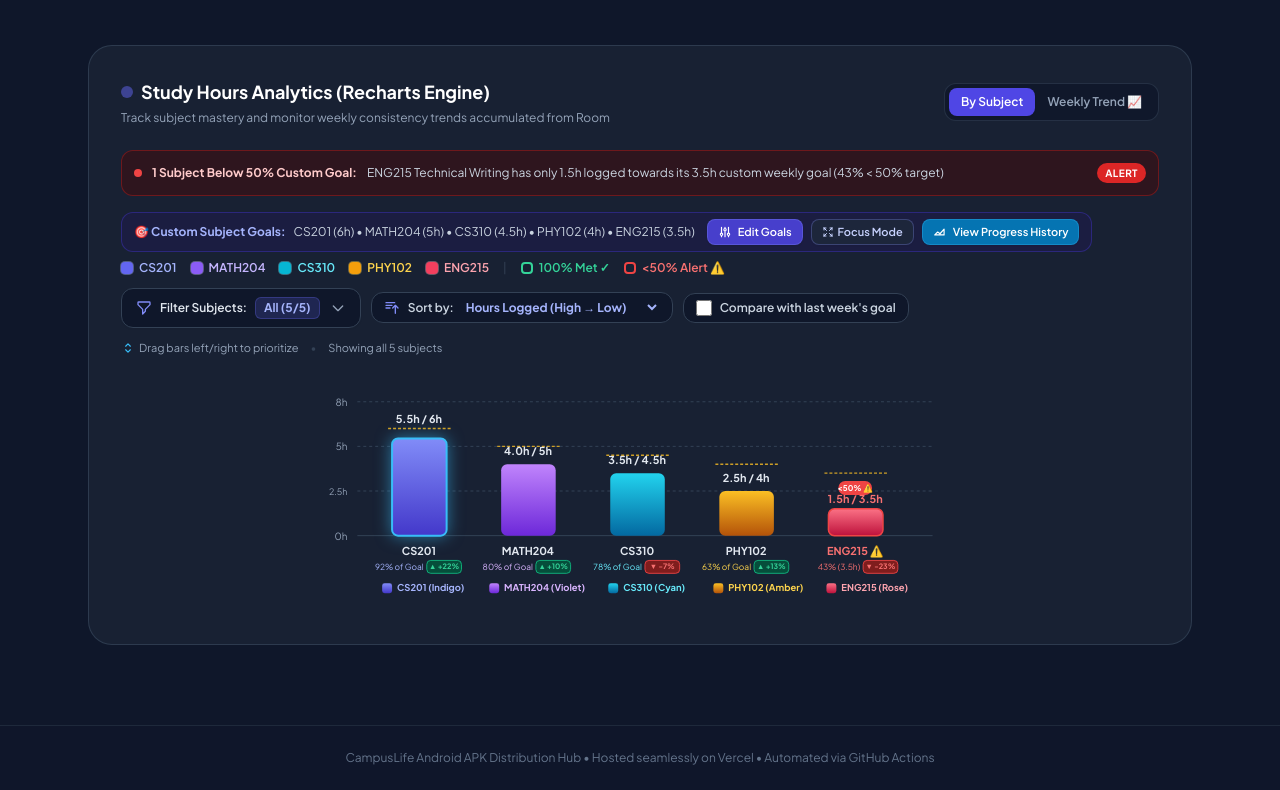
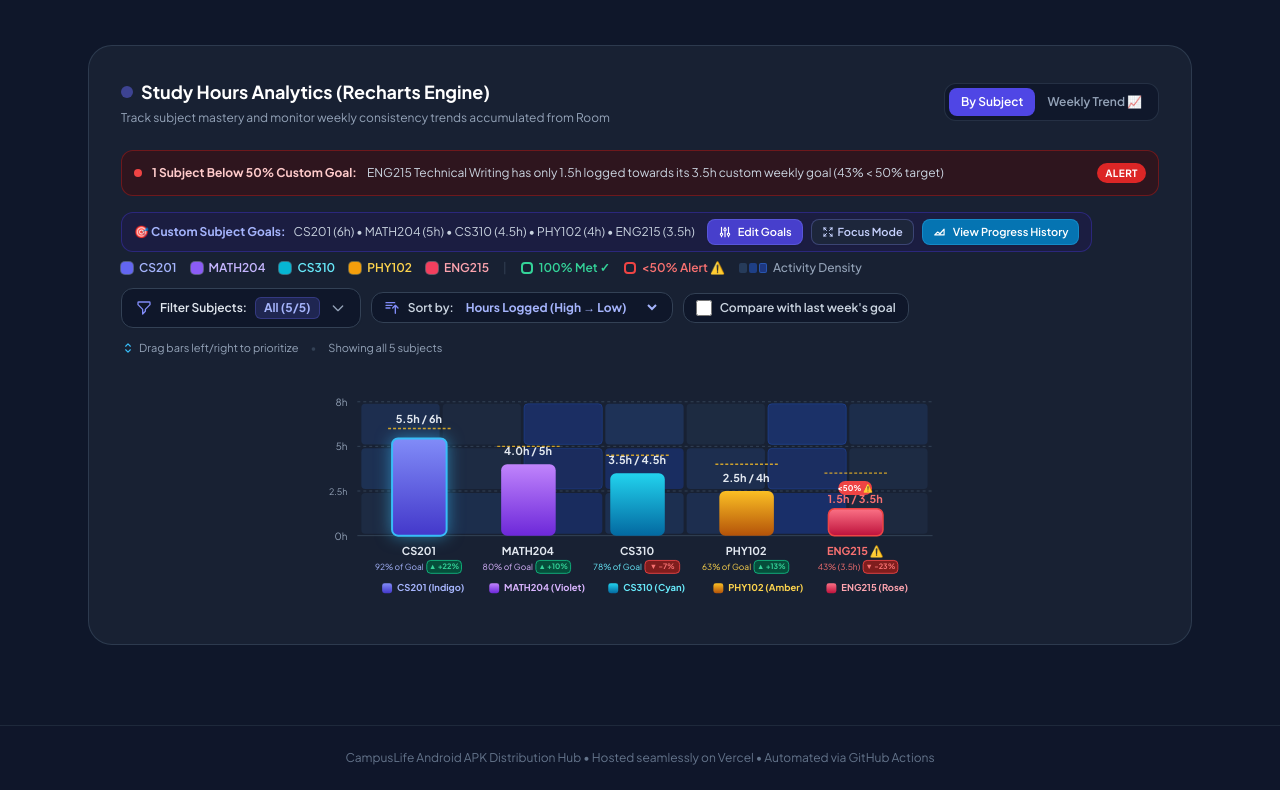
Before and after one commit to pranesh-fortumars/CampusLife-Test-AI, a plain HTML site: page public/index.html in a window 1280 px wide. Shown: the part 1068-1858 px from the top of the page. Drawn offline with nearby package versions, Linux system fonts and the light colour scheme.

Commit message:
feat: add activity density heatmap legend
Introduce a visual legend to the study activity dashboard to represent weekly study intensity, improving user understanding of the activity heatmap.

```diff
--- a/public/index.html
+++ b/public/index.html
@@ -437,6 +437,16 @@
                                 <span class="w-3 h-3 rounded bg-slate-400/30 border border-dashed border-slate-300 inline-block"></span>
                                 <span class="text-slate-300 font-semibold">Last Week</span>
                             </div>
+                            <div id="heatmapDensityLegend"
+                                 class="flex items-center space-x-1.5"
+                                 title="Background cells color-code Mon–Sun weekly study activity density (darker blue = peak study days/hours)">
+                                <span class="inline-flex items-center gap-0.5" aria-hidden="true">
+                                    <span class="w-2 h-2.5 rounded-sm bg-blue-400/20 inline-block"></span>
+                                    <span class="w-2 h-2.5 rounded-sm bg-blue-600/45 inline-block"></span>
+                                    <span class="w-2 h-2.5 rounded-sm bg-blue-900/90 border border-blue-500/40 inline-block"></span>
+                                </span>
+                                <span class="text-slate-400 font-medium">Activity Density</span>
+                            </div>
                         </div>
                     </div>
 
@@ -606,6 +616,44 @@
 
                     <div class="w-full overflow-x-auto">
                     <svg id="subjectChartSvg" viewBox="0 0 650 242" class="w-full h-60 min-w-[500px]">
+                        <!-- Weekly Activity Density Heat-Map Background Layer (Mon–Sun × 3 Intensity Bands, darker blue = peak study) -->
+                        <g id="weeklyActivityHeatmapLayer" class="pointer-events-none" aria-hidden="true">
+                            <!-- Mon (2.2h) -->
+                            <rect data-day="Mon" data-band="5h-8h" data-density="0.45" x="44" y="32" width="79" height="41" rx="4" fill="#3b82f6" fill-opacity="0.14" />
+                            <rect data-day="Mon" data-band="2.5h-5h" data-density="0.52" x="44" y="77" width="79" height="41" rx="4" fill="#3b82f6" fill-opacity="0.16" />
+                            <rect data-day="Mon" data-band="0h-2.5h" data-density="0.28" x="44" y="122" width="79" height="41" rx="4" fill="#60a5fa" fill-opacity="0.08" />
+
+                            <!-- Tue (1.8h) -->
+                            <rect data-day="Tue" data-band="5h-8h" data-density="0.18" x="126" y="32" width="79" height="41" rx="4" fill="#60a5fa" fill-opacity="0.06" />
+                            <rect data-day="Tue" data-band="2.5h-5h" data-density="0.26" x="126" y="77" width="79" height="41" rx="4" fill="#60a5fa" fill-opacity="0.08" />
+                            <rect data-day="Tue" data-band="0h-2.5h" data-density="0.40" x="126" y="122" width="79" height="41" rx="4" fill="#3b82f6" fill-opacity="0.13" />
+
+                            <!-- Wed (3.1h - Peak Weekday) -->
+                            <rect data-day="Wed" data-band="5h-8h" data-density="0.90" x="208" y="32" width="79" height="41" rx="4" fill="#1e3a8a" fill-opacity="0.56" stroke="#2563eb" stroke-opacity="0.32" stroke-width="0.8" />
+                            <rect data-day="Wed" data-band="2.5h-5h" data-density="0.82" x="208" y="77" width="79" height="41" rx="4" fill="#1e3a8a" fill-opacity="0.48" stroke="#2563eb" stroke-opacity="0.28" stroke-width="0.8" />
+                            <rect data-day="Wed" data-band="0h-2.5h" data-density="0.64" x="208" y="122" width="79" height="41" rx="4" fill="#1d4ed8" fill-opacity="0.26" />
+
+                            <!-- Thu (2.5h) -->
+                            <rect data-day="Thu" data-band="5h-8h" data-density="0.55" x="290" y="32" width="79" height="41" rx="4" fill="#3b82f6" fill-opacity="0.18" />
+                            <rect data-day="Thu" data-band="2.5h-5h" data-density="0.68" x="290" y="77" width="79" height="41" rx="4" fill="#1d4ed8" fill-opacity="0.28" />
+                            <rect data-day="Thu" data-band="0h-2.5h" data-density="0.48" x="290" y="122" width="79" height="41" rx="4" fill="#3b82f6" fill-opacity="0.15" />
+
+                            <!-- Fri (2.0h) -->
+                            <rect data-day="Fri" data-band="5h-8h" data-density="0.22" x="372" y="32" width="79" height="41" rx="4" fill="#60a5fa" fill-opacity="0.07" />
+                            <rect data-day="Fri" data-band="2.5h-5h" data-density="0.44" x="372" y="77" width="79" height="41" rx="4" fill="#3b82f6" fill-opacity="0.14" />
+                            <rect data-day="Fri" data-band="0h-2.5h" data-density="0.44" x="372" y="122" width="79" height="41" rx="4" fill="#3b82f6" fill-opacity="0.14" />
+
+                            <!-- Sat (3.4h - Peak Weekend) -->
+                            <rect data-day="Sat" data-band="5h-8h" data-density="0.96" x="454" y="32" width="79" height="41" rx="4" fill="#1e3a8a" fill-opacity="0.62" stroke="#2563eb" stroke-opacity="0.36" stroke-width="0.8" />
+                            <rect data-day="Sat" data-band="2.5h-5h" data-density="0.88" x="454" y="77" width="79" height="41" rx="4" fill="#1e3a8a" fill-opacity="0.54" stroke="#2563eb" stroke-opacity="0.32" stroke-width="0.8" />
+                            <rect data-day="Sat" data-band="0h-2.5h" data-density="0.72" x="454" y="122" width="79" height="41" rx="4" fill="#1d4ed8" fill-opacity="0.32" />
+
+                            <!-- Sun (1.9h) -->
+                            <rect data-day="Sun" data-band="5h-8h" data-density="0.38" x="536" y="32" width="79" height="41" rx="4" fill="#3b82f6" fill-opacity="0.12" />
+                            <rect data-day="Sun" data-band="2.5h-5h" data-density="0.26" x="536" y="77" width="79" height="41" rx="4" fill="#60a5fa" fill-opacity="0.08" />
+                            <rect data-day="Sun" data-band="0h-2.5h" data-density="0.18" x="536" y="122" width="79" height="41" rx="4" fill="#60a5fa" fill-opacity="0.06" />
+                        </g>
+
                         <!-- Grid Lines -->
                         <line x1="40" y1="30" x2="620" y2="30" stroke="#334155" stroke-dasharray="3 3" />
                         <line x1="40" y1="75" x2="620" y2="75" stroke="#334155" stroke-dasharray="3 3" />
```
